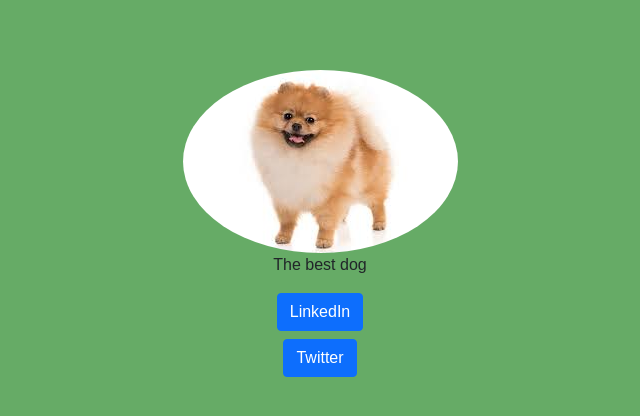
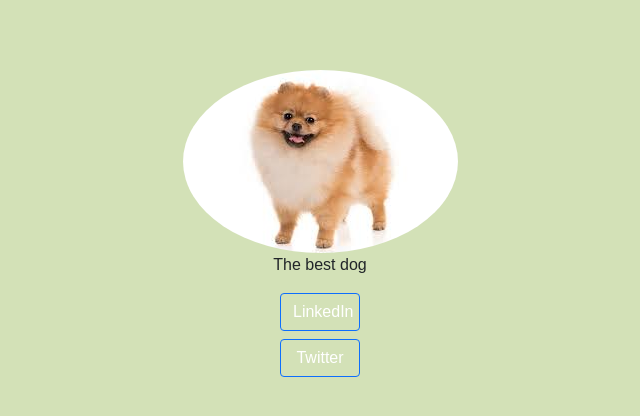
Before and after one commit to kennethchittaphong/flexbox-bootstrap, a plain HTML site: page index.html in a window 1280 px wide. Shown: the whole page, without its empty margins (320-960 px from the left). Drawn offline with nearby package versions, Linux system fonts and the light colour scheme.

Commit message:
changed color

```diff
--- a/main.css
+++ b/main.css
@@ -2,13 +2,19 @@
 
 
 body {
-    background-color: rgb(102, 171, 102);
+    background-color: rgb(211, 225, 183);
     padding: 0;
     margin: 0;
     text-align: center;
     margin-top: 70px;
     font-family: sans-serif;
 }
+
+.btn {
+    width: 80px;
+    background: transparent;
+}
+
 
 img {
     border-radius: 100%;
```
